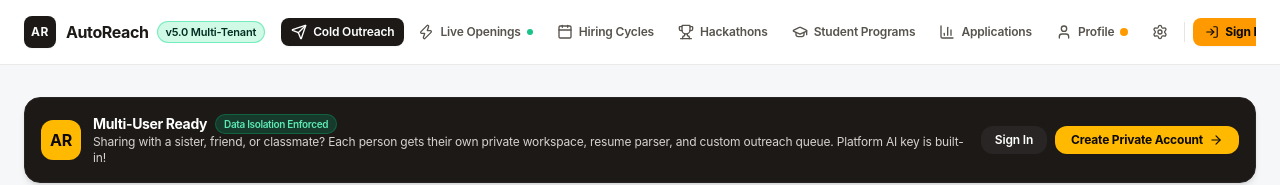
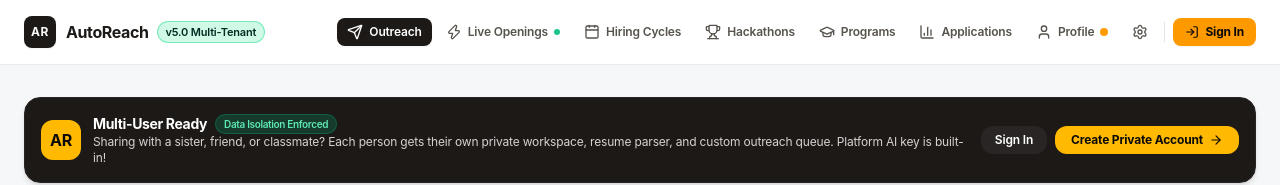
Before and after one commit to enoshkumar17/AutoReach, a React (Vite) app in the folder frontend/: page / in a window 1280 px wide. Shown: the top 185 px of the page. Built offline with nearby package versions, Linux system fonts and the light colour scheme; no server answers.

Commit message:
fix(v5.5): streamline navbar labels & compact sign-in button for zero overflow on all desktop viewports

```diff
--- a/frontend/src/components/Navbar.tsx
+++ b/frontend/src/components/Navbar.tsx
@@ -50,7 +50,7 @@ export const Navbar: React.FC<NavbarProps> = ({
   }> = [
     {
       id: 'outreach',
-      label: 'Cold Outreach',
+      label: 'Outreach',
       icon: <Send className="h-4 w-4" />,
     },
     {
@@ -71,7 +71,7 @@ export const Navbar: React.FC<NavbarProps> = ({
     },
     {
       id: 'programs',
-      label: 'Student Programs',
+      label: 'Programs',
       icon: <GraduationCap className="h-4 w-4" />,
     },
     {
@@ -189,7 +189,7 @@ export const Navbar: React.FC<NavbarProps> = ({
                 className="flex items-center gap-1.5 px-3 py-1.5 bg-amber-500 hover:bg-amber-600 text-stone-950 font-bold text-xs rounded-lg shadow-xs transition-all cursor-pointer shrink-0"
               >
                 <LogIn className="h-3.5 w-3.5" />
-                <span>Sign In <span className="hidden xl:inline">/ Register</span></span>
+                <span>Sign In</span>
               </button>
             )}
           </nav>
```
